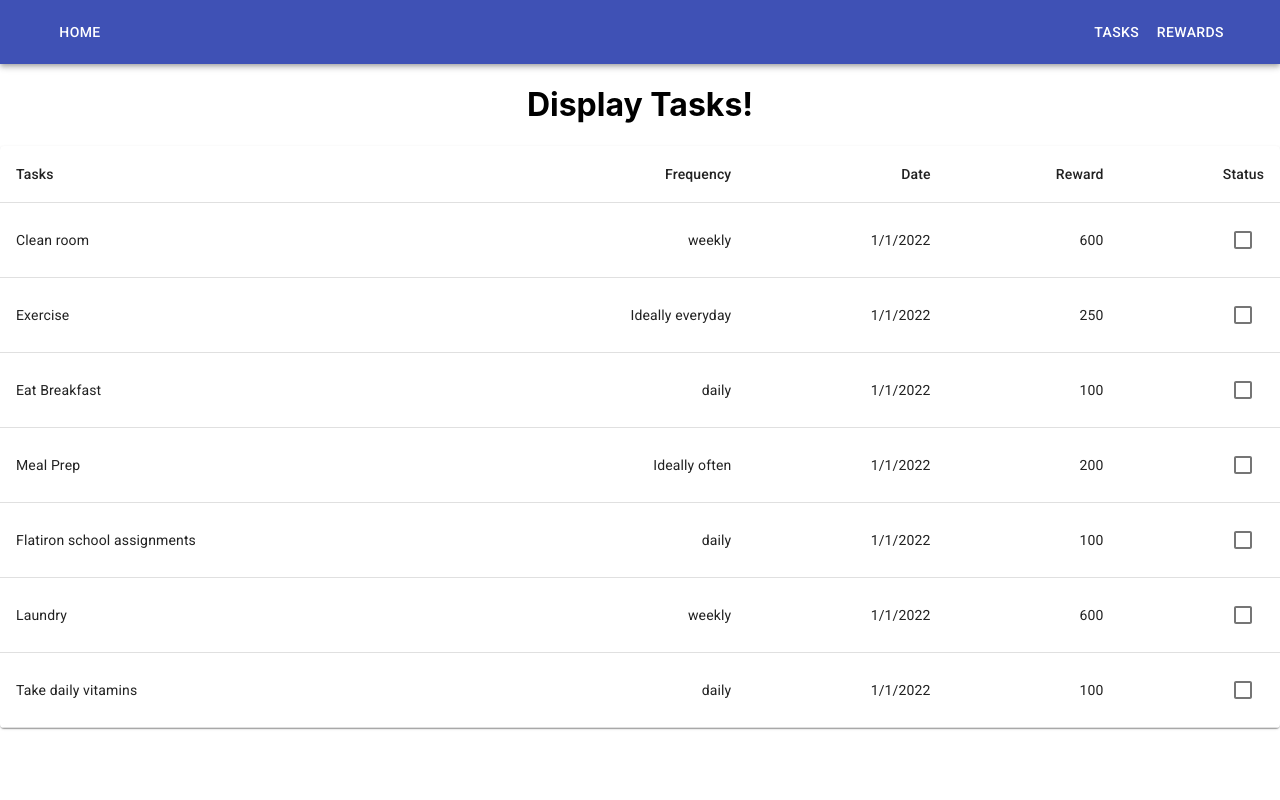
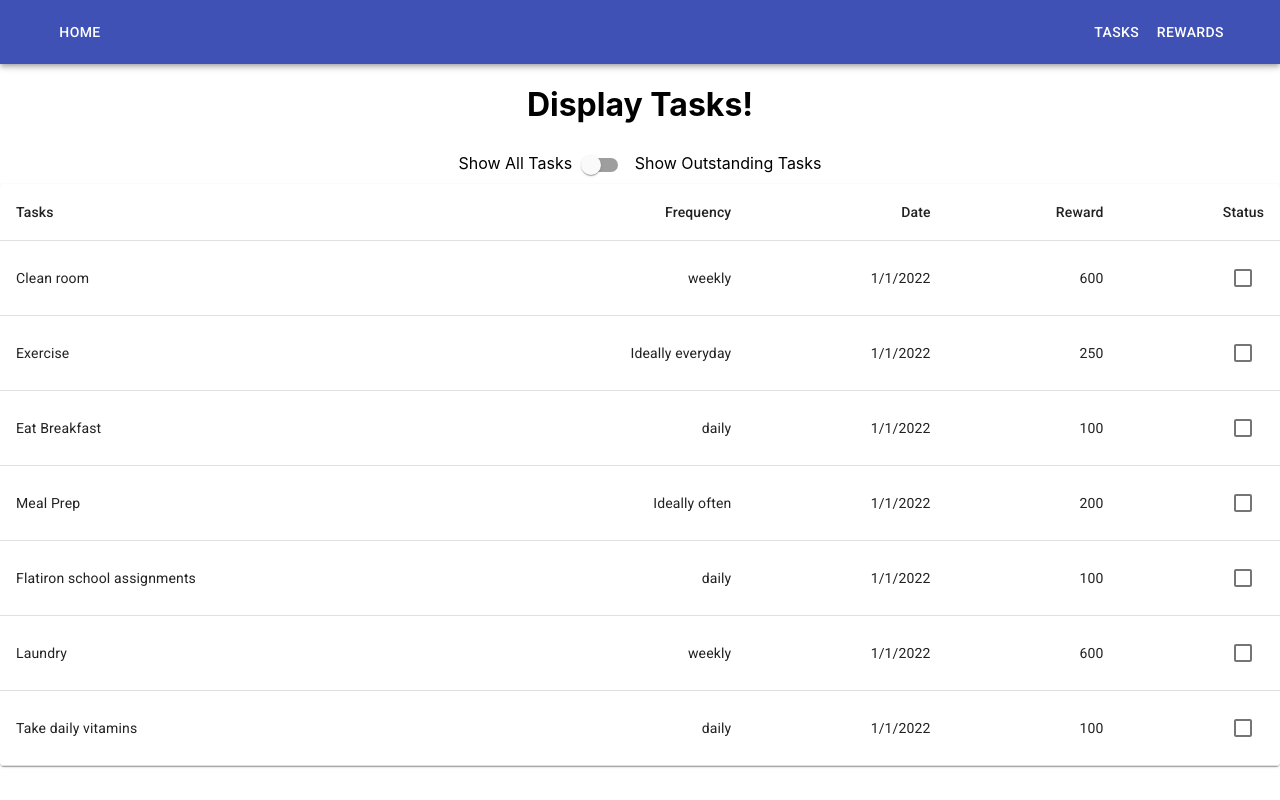
Before and after one commit to wenxiao92/phase-2-project-task-complete-for-reward, a React (Create React App) app: page /tasks in a window 1280 px wide. Built offline with nearby package versions, Linux system fonts and the light colour scheme; data requests are answered from the project's data file.

Commit message:
included toggle for all vs outstanding tasks

```diff
--- a/src/Components/App.js
+++ b/src/Components/App.js
@@ -9,6 +9,7 @@ import {BrowserRouter, Route, Routes} from "react-router-dom";
 function App() {
   const [tasks, setTasks] = useState([])
   const [currency, setCurrency] = useState(0)
+  const [displayState, setDisplayState] = useState(false)
 
   useEffect(() => {
     fetch("http://localhost:3001/task")
@@ -28,15 +29,24 @@ function App() {
       }
     });
     setTasks(updateTaskArray);
+    setCurrency((money) => money+updatedTask.tickets)
   }
 
+  console.log(displayState)
+  function handleTaskDisplay(){
+    setDisplayState((toggle) => !toggle)
+  }
+
+  let filterActiveTask = tasks
+  if(displayState === true) {
+  filterActiveTask = tasks.filter((task) => task.status === false)}
 
   return (
       <BrowserRouter>
       <NavBar />
       <Routes>
           <Route path="/" element={<Home />} />
-          <Route path="/tasks" element={<TaskPage allTasks={tasks} onUpdateTask={handleUpdate}/>} />
+          <Route path="/tasks" element={<TaskPage allTasks={filterActiveTask} onUpdateTask={handleUpdate} onHandleDisplay={handleTaskDisplay} switchStatus={displayState}/>} />
           <Route path="/rewards" element={<RewardRedemption />} />
         </Routes>
         </BrowserRouter>
--- a/src/Components/TaskPage.js
+++ b/src/Components/TaskPage.js
@@ -8,8 +8,9 @@ import TableRow from '@material-ui/core/TableRow';
 import Paper from '@material-ui/core/Paper';
 import { makeStyles } from '@material-ui/core/styles';
 import TableCell from '@material-ui/core/TableCell';
+import Switch from '@material-ui/core/Switch';
 
-function TaskPage({allTasks, onUpdateTask}) {
+function TaskPage({allTasks, onUpdateTask, onHandleDisplay, switchStatus}) {
   const displayTasks = allTasks.map((task) => (
     <TaskList
     key = {task.id}
@@ -33,6 +34,14 @@ function TaskPage({allTasks, onUpdateTask}) {
     <div>
     <TaskForm />
     <h1 align="center">Display Tasks!</h1>
+    <div align="center">Show All Tasks
+      <Switch
+        checked={switchStatus}
+        onClick={onHandleDisplay}
+        color="primary"
+        name="checkedB"
+        inputProps={{ 'aria-label': 'primary checkbox' }}
+      /> Show Outstanding Tasks</div>
     <TableContainer component={Paper}>
     <Table className={classes.table} aria-label="simple table">
     <TableHead>
```
